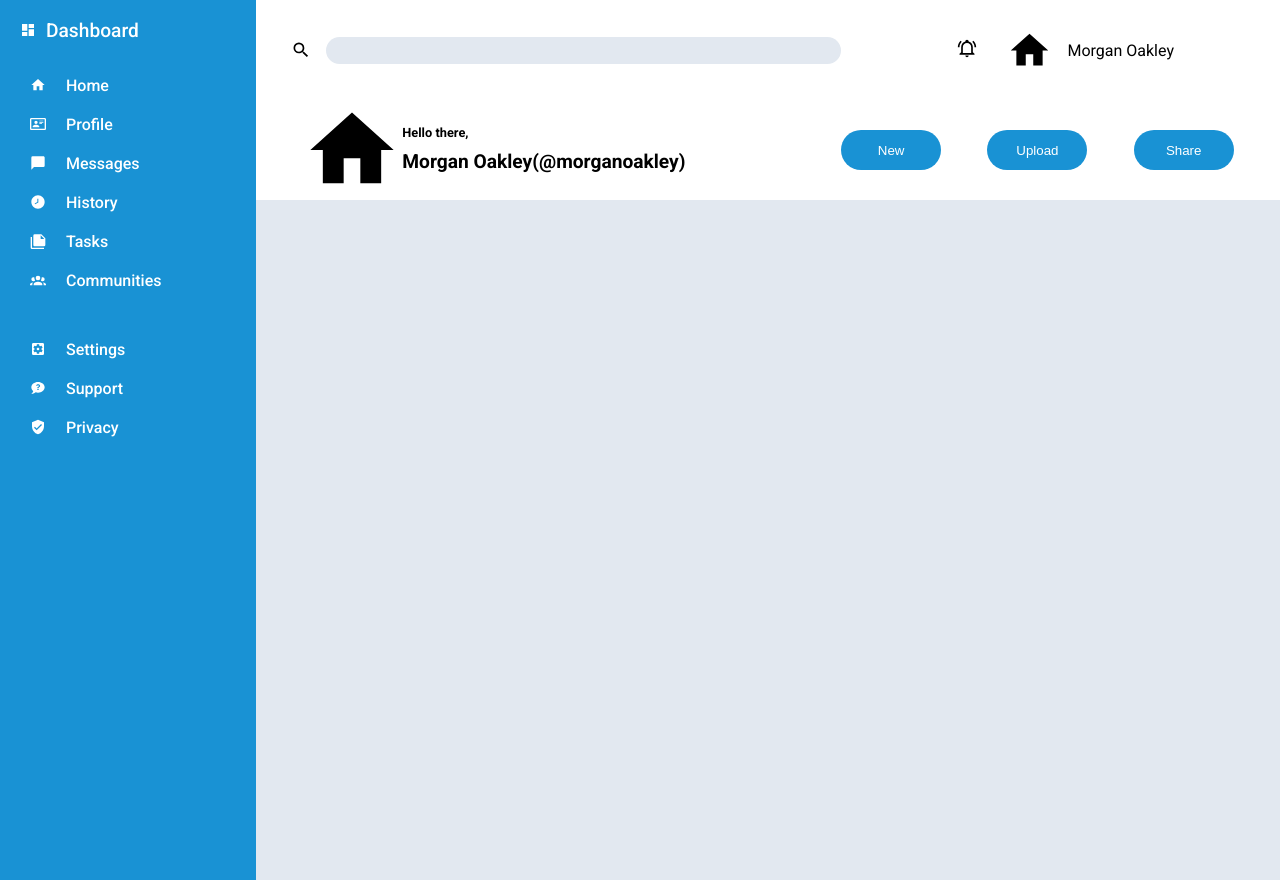
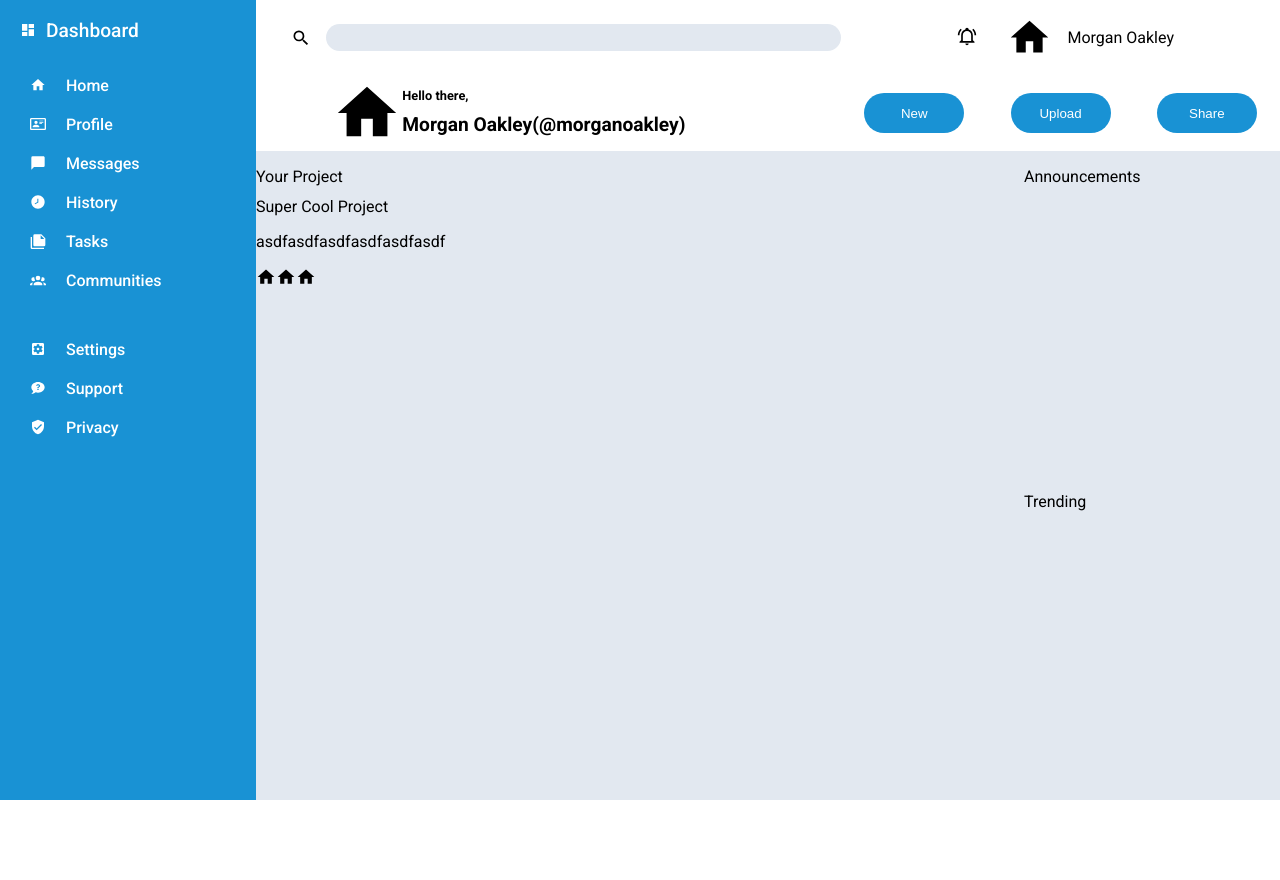
Before and after one commit to KevinTruong301/odin-admin-dashboard, a plain HTML site: page index.html in a window 1280 px wide. After the commit the page ends 800 px from the top, so only its background shows below. Drawn offline with Linux system fonts and the light colour scheme.

Commit message:
created layout for info section

```diff
--- a/index.html
+++ b/index.html
@@ -78,7 +78,25 @@
                 </div>
             </div>
         </div>
-        <div class="info"></div>
+        <div class="info">
+            <div class="projects info-section">
+                <p>Your Project</p>
+                <div class="cards">
+                    <div class="card">
+                        <p>Super Cool Project</p>
+                        <p>asdfasdfasdfasdfasdfasdf</p>
+                        <img src="Icons/home.svg" alt=""><img src="Icons/home.svg" alt=""><img src="Icons/home.svg" alt="">
+                    </div>
+                </div>
+            </div>
+            <div class="announcements info-section">
+                <p>Announcements</p>
+            </div>
+            <div class="trending info-section">
+                <p>Trending</p>
+
+            </div>
+        </div>
     </div>
 </body>
 </html>
--- a/style.css
+++ b/style.css
@@ -18,7 +18,7 @@ body{
     margin: 0;
     padding: 0;
     font-family: "Roboto", sans-serif;
-    min-height: 880px;
+    min-height: 640px;
     min-width: 1080px;
 }
 
@@ -26,7 +26,7 @@ body{
     display: grid;
     height: 100%;
     grid-template-columns: 1fr 4fr;
-    grid-template-rows: 1fr 4fr;
+    grid-template-rows: 1fr 10fr;
 }
 
 .sidebar{
@@ -78,6 +78,8 @@ body{
     padding-bottom: 2px;
 }
 
+
+
 .header{
     background-color: var(--headerColor);
     display: grid;
@@ -85,9 +87,6 @@ body{
     grid-template-rows: 1fr 1fr;
 }
 
-.info{
-    background-color: var(--infoColor);
-}
 
 .search-bar{
     grid-column: 1/2;
@@ -139,7 +138,7 @@ body{
 }
 
 .welcome-bar img{
-    height: 100px;
+    height: 70px;
     grid-row: 1/3;
     align-self:center;
     justify-self: end;
@@ -153,7 +152,7 @@ body{
 }
 
 .welcome-bar .user-id{
-    margin-top: 0;
+    margin: 0;
     font-size: var(--homeFontSize);
     font-weight: 600;
 }
@@ -163,7 +162,34 @@ body{
     width: 100px;
     border-radius: 30px;
     align-self: center;
+    justify-self: center;
     border: 0;
     background-color: var(--sidebarColor);
     color: var(--headerColor);
 }
+
+.info{
+    background-color: var(--infoColor);
+    display: grid;
+    grid-template-columns: 3fr 1fr;
+    grid-template-rows: 1fr 1fr;
+}
+
+.info-section{
+    display: grid;
+    grid-template-rows: 30px 1fr;
+}
+
+
+.projects{
+    grid-row: 1/3;
+}
+
+.cards{
+    display: grid;
+
+}
+
+.card img{
+    height: 20px;
+}
```
